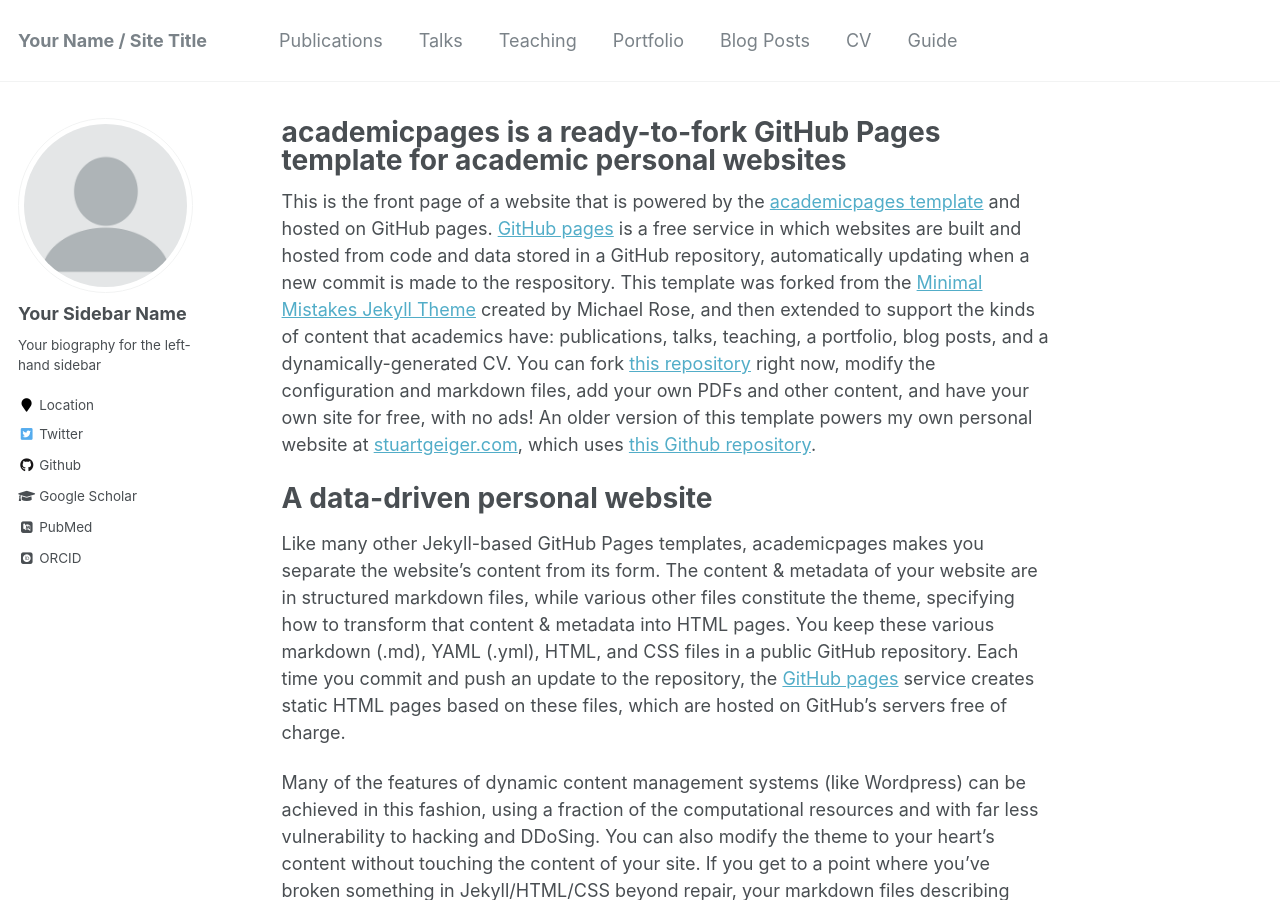
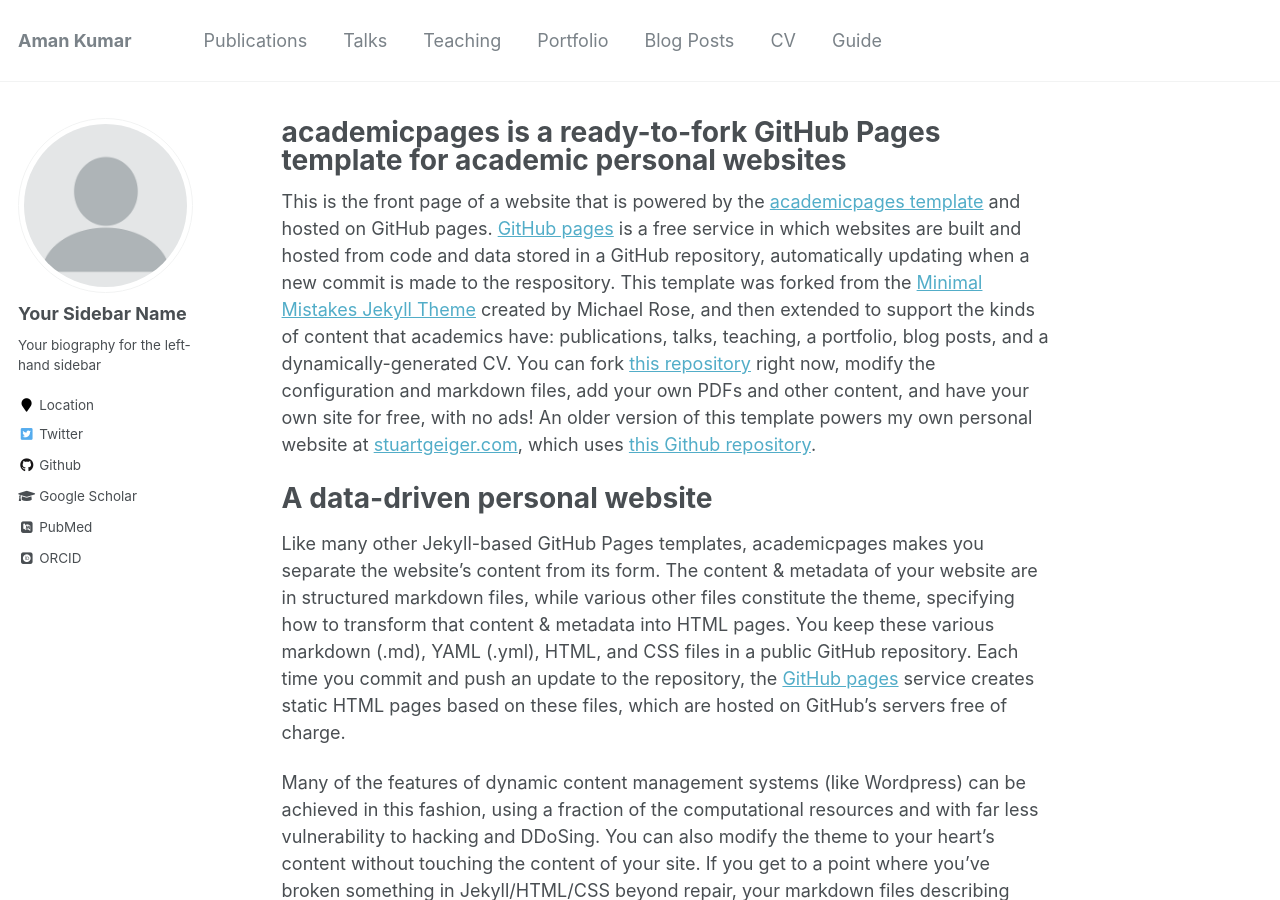
Before and after one commit to mndhiman55/profile, a Jekyll site: the page built from _pages/about.md, in a window 1280 px wide and 900 px high. Built offline with Jekyll 4.4.1, drawn with Linux system fonts in a browser that asks for light colours; some web fonts are replaced.

Commit message:
Update _config.yml

```diff
--- a/_config.yml
+++ b/_config.yml
@@ -7,7 +7,7 @@
 
 # Site Settings
 locale                   : "en-US"
-title                    : "Your Name / Site Title"
+title                    : "Aman Kumar"
 title_separator          : "-"
 name                     : &name "Your Name"
 description              : &description "personal description"
```
